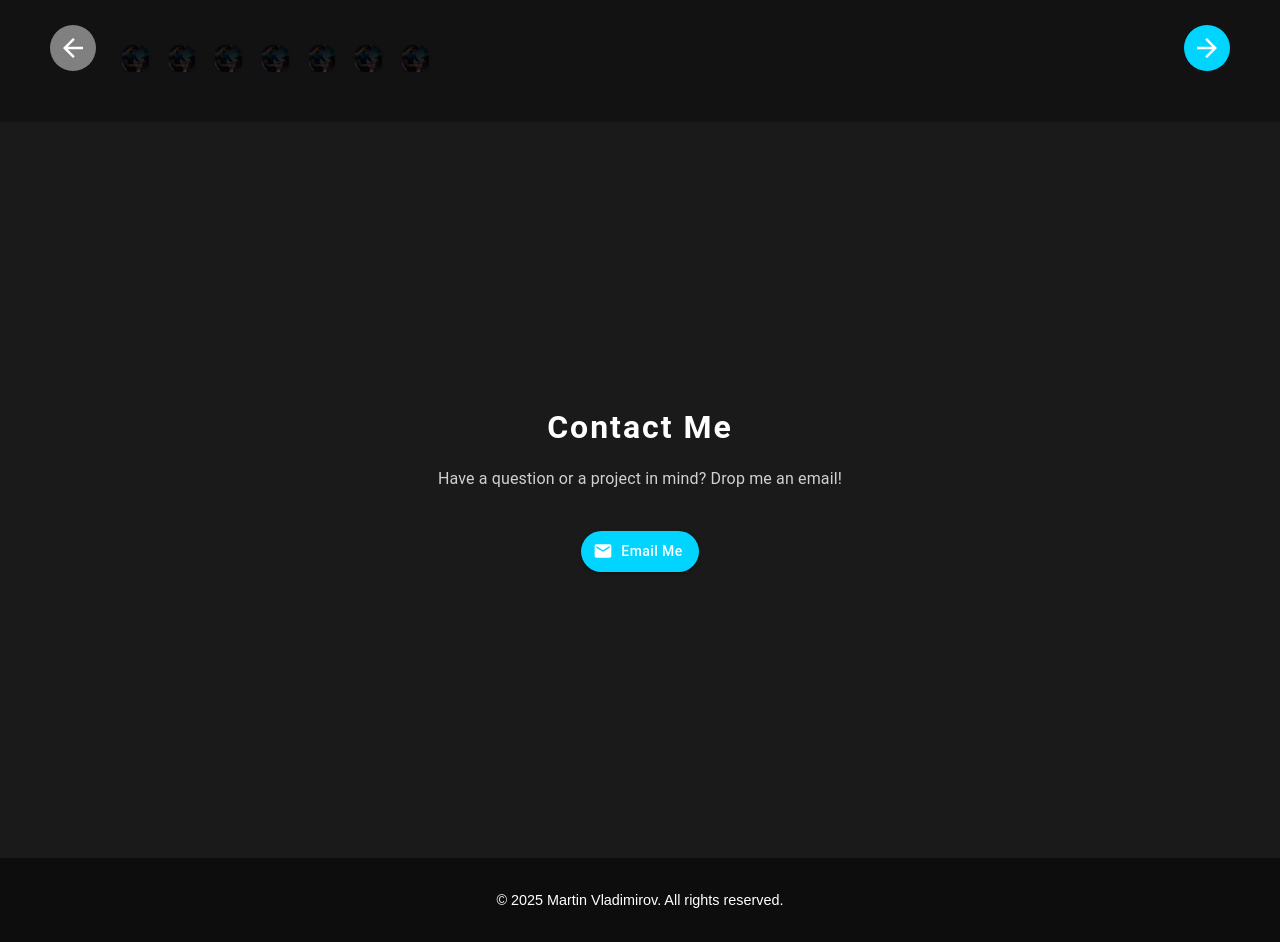
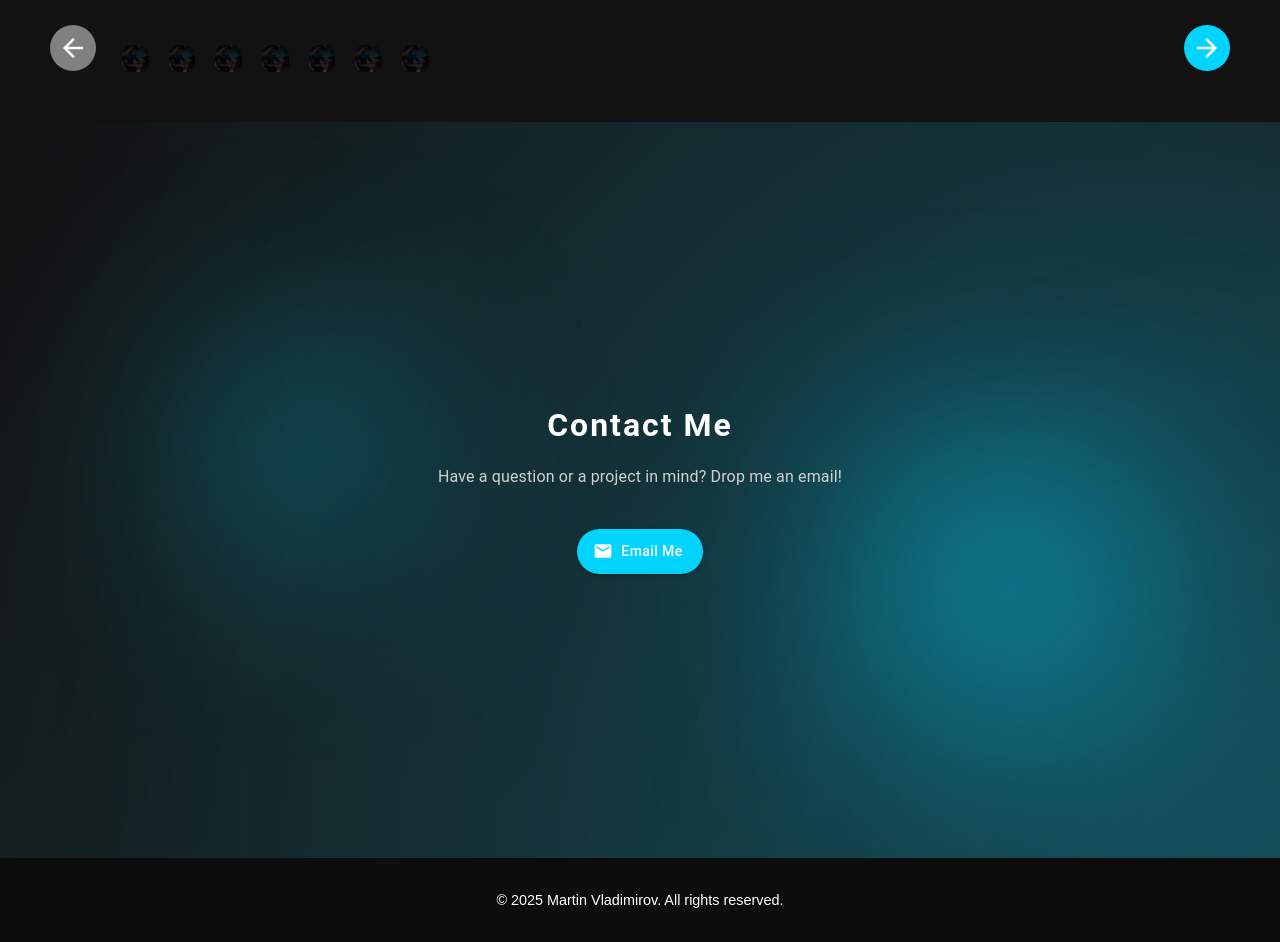
Before and after one commit to martinvlad/piano, a React (Create React App) app: page / in a window 1280 px wide. Shown: the part 887-1829 px from the top of the page. Built offline with nearby package versions, Linux system fonts and the light colour scheme.

Commit message:
added dynamic animation to contact page

```diff
--- a/src/components/ContactMe.js
+++ b/src/components/ContactMe.js
@@ -7,64 +7,139 @@ const ContactMe = () => {
     <Box
       id="contact"
       sx={{
-        background: "#1a1a1a", // Minimalist dark background
+        background: "linear-gradient(135deg, #121212, #1a1a1a)", // Base gradient background
         color: "white",
-        padding: "80px 20px", // Consistent padding
+        padding: "80px 20px",
         textAlign: "center",
         fontFamily: "'Roboto Mono', monospace",
-        display: "flex", // Flexbox ensures alignment
+        display: "flex",
         flexDirection: "column",
-        justifyContent: "center", // Center content vertically
-        minHeight: "calc(100vh - 64px)", // Dynamically adjusted height
-        boxSizing: "border-box", // Includes padding in height calculation
+        justifyContent: "center",
+        minHeight: "calc(100vh - 64px)", // Ensure flush height
+        position: "relative",
+        overflow: "hidden", // Contain dynamic elements
+        boxSizing: "border-box", // Account for padding in height
       }}
     >
+      {/* Animated Gradient */}
+      <Box
+        sx={{
+          position: "absolute",
+          top: 0,
+          left: 0,
+          width: "200%",
+          height: "200%",
+          background:
+            "radial-gradient(circle at 50% 50%, rgba(0, 212, 255, 0.3), transparent)",
+          animation: "rotate-gradient 10s infinite linear",
+          zIndex: 0,
+          filter: "blur(120px)",
+        }}
+      />
+
+      {/* Heading */}
       <Typography
         variant="h4"
         sx={{
           marginBottom: "20px",
           fontWeight: "bold",
           letterSpacing: "2px",
-          fontSize: "2rem", // Balanced heading size
+          fontSize: "2rem",
+          zIndex: 1, // Ensure it appears above background
         }}
       >
         Contact Me
       </Typography>
 
+      {/* Subtext */}
       <Typography
         variant="body1"
         sx={{
           fontSize: "1rem",
           color: "#d1d1d1",
           marginBottom: "40px",
+          zIndex: 1,
         }}
       >
         Have a question or a project in mind? Drop me an email!
       </Typography>
 
+      {/* Email Button */}
       <Button
         variant="contained"
         href="mailto:martingvlad@gmail.com"
-        startIcon={<EmailIcon />} // Email Icon for better UX
+        startIcon={<EmailIcon />}
         sx={{
           backgroundColor: "#00d4ff",
           color: "white",
-          fontSize: "0.875rem", // Default button font size
-          padding: "8px 16px", // Default button padding
-          borderRadius: "25px", // Rounded button
+          fontSize: "0.875rem",
+          padding: "10px 20px",
+          borderRadius: "25px",
           textTransform: "none",
-          width: { xs: "100%", sm: "auto" }, // Full width on mobile, auto for larger screens
-          maxWidth: "300px", // Set a max width for larger screens
-          margin: "0 auto", // Center the button on larger screens
+          width: { xs: "100%", sm: "auto" },
+          maxWidth: "300px",
+          margin: "0 auto",
+          zIndex: 1,
           transition: "all 0.3s ease-in-out",
           ":hover": {
             backgroundColor: "#00aacc",
             boxShadow: "0px 0px 15px rgba(0, 212, 255, 0.8)",
+            transform: "scale(1.05)", // Subtle hover scaling
           },
         }}
       >
         Email Me
       </Button>
+
+      {/* Floating Glow Animations */}
+      <Box
+        sx={{
+          position: "absolute",
+          bottom: "20%",
+          right: "10%",
+          width: "300px",
+          height: "300px",
+          background: "rgba(0, 212, 255, 0.4)",
+          filter: "blur(100px)",
+          animation: "float 6s ease-in-out infinite alternate",
+          zIndex: 0,
+        }}
+      />
+      <Box
+        sx={{
+          position: "absolute",
+          top: "30%",
+          left: "15%",
+          width: "200px",
+          height: "200px",
+          background: "rgba(0, 212, 255, 0.3)",
+          filter: "blur(100px)",
+          animation: "float 8s ease-in-out infinite alternate-reverse",
+          zIndex: 0,
+        }}
+      />
+
+      {/* Keyframes for Animations */}
+      <style>
+        {`
+          @keyframes rotate-gradient {
+            0% {
+              transform: rotate(0deg);
+            }
+            100% {
+              transform: rotate(360deg);
+            }
+          }
+          @keyframes float {
+            0% {
+              transform: translateY(0px);
+            }
+            100% {
+              transform: translateY(20px);
+            }
+          }
+        `}
+      </style>
     </Box>
   );
 };
```
